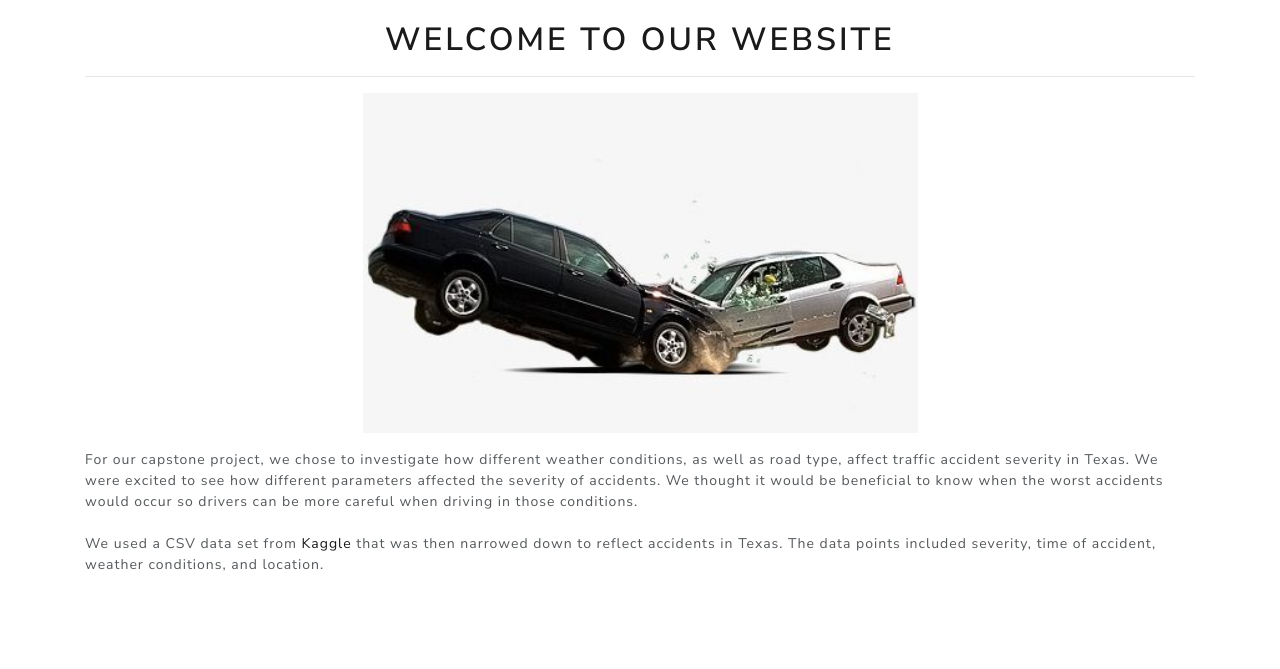
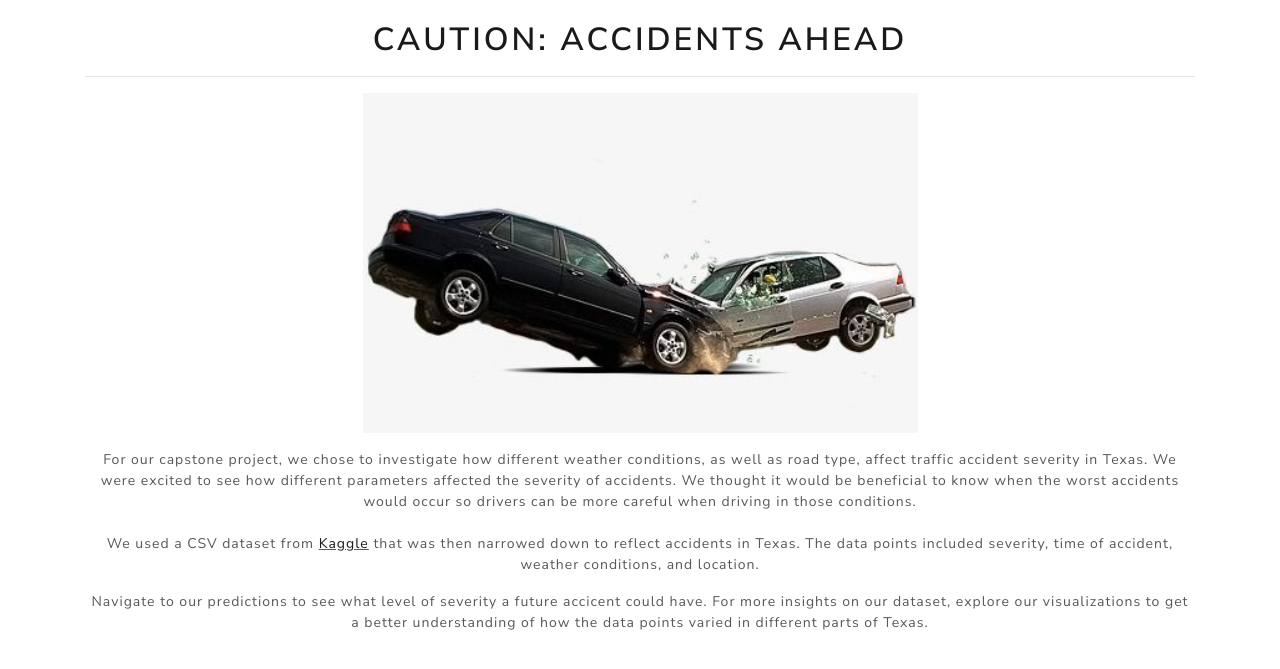
Before and after one commit to RyanPerm/SMU_CapstoneProject, a Flask app: template webapp/templates/index.html in a window 1280 px wide. Shown: the part 89-758 px from the top of the page. Run offline with Flask 2, Linux system fonts and the light colour scheme; the template is opened without the code that fills it, so the values that code supplies are empty; some libraries are stand-ins or nearby versions.

Commit message:
homepage edits

```diff
--- a/webapp/templates/index.html
+++ b/webapp/templates/index.html
@@ -57,15 +57,17 @@
         <br>
         <div class="container">
             <section class="row">
-                <div class="col-md-12">
+                <div class="col-md-12" style="text-align: center">
                     <article class="description-content">
-                        <h1 class="description-header" style="text-align:center;">Welcome to our website</h1>
+                        <h1 class="description-header">CAUTION: ACCIDENTS AHEAD</h1>
                         <hr class="description-hr" />
                         <img src="../static/images/cars.jpeg" alt="" class="center">
                         <p></p>
                         <p>For our capstone project, we chose to investigate how different weather conditions, as well as road type, affect traffic accident severity in Texas. We were excited to see how different parameters affected the severity of accidents.
-                            We thought it would be beneficial to know when the worst accidents would occur so drivers can be more careful when driving in those conditions. <br><br>We used a CSV data set from <a href="https://www.kaggle.com/sobhanmoosavi/us-accidents"
-                                target="_blank">Kaggle</a> that was then narrowed down to reflect accidents in Texas. The data points included severity, time of accident, weather conditions, and location.
+                            We thought it would be beneficial to know when the worst accidents would occur so drivers can be more careful when driving in those conditions. <br><br>We used a CSV dataset from <u><a href="https://www.kaggle.com/sobhanmoosavi/us-accidents"
+                                target="_blank">Kaggle</a></u> that was then narrowed down to reflect accidents in Texas. The data points included severity, time of accident, weather conditions, and location.
+                            <p>Navigate to our predictions to see what level of severity a future accicent could have. For more insights on our dataset, explore our visualizations to get a better understanding of how the data points varied in different parts
+                                of Texas. </p>
                         </p>
                     </article>
                 </div>
```
Also changed, not shown: webapp/templates/indextab2.html (+4 -3 lines), 2 other files.
